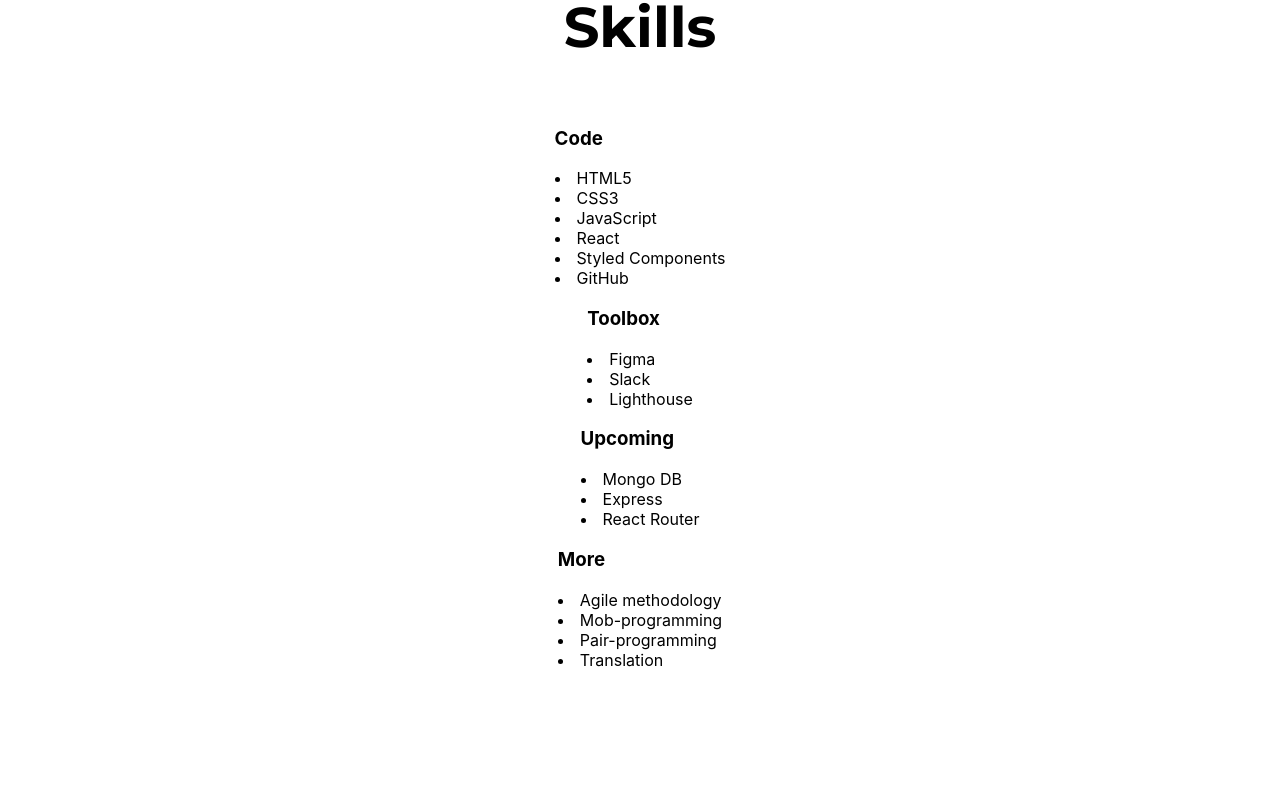
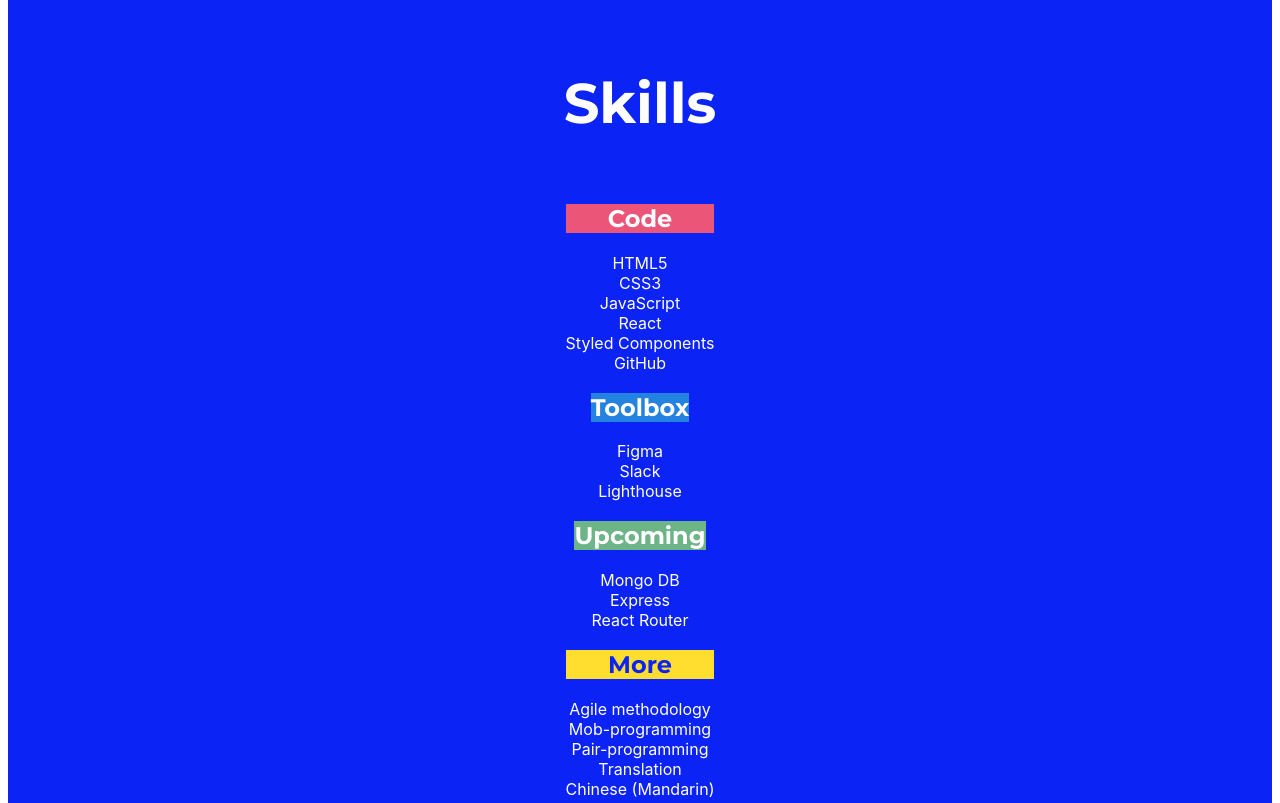
Before and after one commit to viktoria-olo/project-portfolio, a React (Vite) app in the folder my-portfolio/: page / in a window 1280 px wide. Shown: the part 1337-2140 px from the top of the page. Built offline with nearby package versions, Linux system fonts and the light colour scheme; no server answers.

Commit message:
img json + tech

```diff
--- a/my-portfolio/src/App.jsx
+++ b/my-portfolio/src/App.jsx
@@ -1,5 +1,5 @@
 import "./App.css";
-import { Home } from "./Sections/Home";
+import { Home } from "./sections/Home";
 
 export const App = () => {
   return (
--- a/my-portfolio/src/Sections/Skills.css
+++ b/my-portfolio/src/Sections/Skills.css
@@ -3,4 +3,28 @@
   flex-direction: column;
   align-items: center;
   justify-content: center;
+  background-color: #0b24f5;
+  color: #fff;
+  text-align: center;
+  padding: 80px 16px;
 }
+
+.code-headline {
+  color: #fff;
+  background-color: #eb5577;
+}
+
+.toolbox-headline {
+  color: #fff;
+  background-color: #2483e0;
+}
+
+.upcoming-headline {
+  color: #fff;
+  background-color: #6db486;
+}
+
+.more-headline {
+  color: #0b24f5;
+  background-color: #ffde30;
+}
--- a/my-portfolio/src/Sections/Skills.jsx
+++ b/my-portfolio/src/Sections/Skills.jsx
@@ -21,15 +21,32 @@
     "Mob-programming",
     "Pair-programming",
     "Translation",
+    "Chinese (Mandarin)",
   ];
 
   return (
     <section className="skills-section">
       <Headline headlineStyle="section-headline" headline="Skills" />
-      <SkillList skillTitle="Code" skills={codeSkills} />
-      <SkillList skillTitle="Toolbox" skills={toolboxSkills} />
-      <SkillList skillTitle="Upcoming" skills={upcomingSkills} />
-      <SkillList skillTitle="More" skills={moreSkills} />
+      <SkillList
+        skillHeadline="code-headline"
+        skillTitle="Code"
+        skills={codeSkills}
+      />
+      <SkillList
+        skillHeadline="toolbox-headline"
+        skillTitle="Toolbox"
+        skills={toolboxSkills}
+      />
+      <SkillList
+        skillHeadline="upcoming-headline"
+        skillTitle="Upcoming"
+        skills={upcomingSkills}
+      />
+      <SkillList
+        skillHeadline="more-headline"
+        skillTitle="More"
+        skills={moreSkills}
+      />
     </section>
   );
 };
--- /dev/null
+++ b/my-portfolio/src/Sections/repoImages.json
@@ -0,0 +1,27 @@
+[
+  {
+    "altText": "happy thoughts project image",
+    "repoID": 774386088,
+    "imageUrl": "/images/happy-thoughts.jpg"
+  },
+  {
+    "altText": "library project image",
+    "repoID": 759009670,
+    "imageUrl": "/images/books.jpg"
+  },
+  {
+    "altText": "music releases project image",
+    "repoID": 768010316,
+    "imageUrl": "/images/music-record.jpg"
+  },
+  {
+    "altText": "survey project image",
+    "repoID": 770952235,
+    "imageUrl": "/images/survey-clipboard.jpg"
+  },
+  {
+    "altText": "weather app project image",
+    "repoID": 763691885,
+    "imageUrl": "/images/weather.jpg"
+  }
+]
--- a/my-portfolio/src/components/Headline.css
+++ b/my-portfolio/src/components/Headline.css
@@ -15,3 +15,11 @@
   font-weight: 700;
   line-height: normal;
 }
+
+.skills-headline {
+  font-family: "Montserrat";
+  font-size: 24px;
+  font-style: normal;
+  font-weight: 600;
+  line-height: normal;
+}
--- a/my-portfolio/src/components/Headline.jsx
+++ b/my-portfolio/src/components/Headline.jsx
@@ -1,5 +1,9 @@
 import "./Headline.css";
 
 export const Headline = ({ headlineStyle, headline }) => {
-  return <h1 className={headlineStyle}>{headline}</h1>;
+  return (
+    <h1 className={headlineStyle}>
+      {headline}
+    </h1>
+  );
 };
--- a/my-portfolio/src/components/Image.jsx
+++ b/my-portfolio/src/components/Image.jsx
@@ -1,9 +1,5 @@
 import "./Image.css";
 
 export const Image = ({ className, link, altText }) => {
-  return (
-    <div>
-      <img className={className} src={link} alt={altText} />
-    </div>
-  );
+  return <img className={className} src={link} alt={altText} />;
 };
--- a/my-portfolio/src/components/List.css
+++ b/my-portfolio/src/components/List.css
@@ -14,3 +14,10 @@
   margin-top: 3px;
   padding: 2px 6px;
 }
+
+.skill-list {
+  list-style-type: none;
+  padding: 0;
+  margin: 0;
+  text-align: center;
+}
--- a/my-portfolio/src/components/ProjectCards.jsx
+++ b/my-portfolio/src/components/ProjectCards.jsx
@@ -1,22 +1,20 @@
 import { Button } from "./Button";
 import { Image } from "../components/Image";
 import { List } from "./List";
+import github from "/icons/github.svg";
+import liveDemo from "/icons/liveDemo.svg";
 import "./ProjectCards.css";
+import repoImages from "../sections/repoImages.json";
 
 export const ProjectCards = ({ projects }) => {
-  const imageLinks = {
-    774386088: "../../public/images/happy-thoughts.jpg", // Happy Thoughts
-    759009670: "../../public/images/books.jpg", // Library
-    768010316: "../../public/images/music-record.jpg", // Music Releases
-    770952235: "../../public/images/survey-clipboard.jpg", // Survey
-    763691885: "../../public/images/weather.jpg", // Weather App
-  };
-
   return (
     <>
       {projects && (
         <div className="project-cards-div">
           {projects.map((project) => {
+            const repoImage = repoImages.find(
+              (img) => img.repoID === project.id
+            );
             if (
               project.id !== 756390333 &&
               project.id !== 749447525 &&
@@ -27,8 +25,8 @@
                 <div className="project-card" key={project.id}>
                   <Image
                     className="project-image"
-                    link={imageLinks[project.id]}
-                    altText="project image"
+                    link={repoImage?.imageUrl}
+                    altText={repoImage?.altText}
                   />
                   <h2>
                     {project.name.replace("project", "").replace(/-/g, " ")}
@@ -37,14 +35,14 @@
                   <List topics={project.topics} />
                   <Button
                     buttonStyle="project-btn live-demo-btn"
-                    icon="../../public/icons/Live-Demo.svg"
+                    icon={liveDemo}
                     altText="view the page button"
                     link={project.homepage}
                     buttonText="Live demo"
                   />
                   <Button
                     buttonStyle="project-btn view-code-btn"
-                    icon="../../public/icons/github.svg"
+                    icon={github}
                     altText="view the code button"
                     link={project.html_url}
                     buttonText="View the code"
--- a/my-portfolio/src/components/SkillList.jsx
+++ b/my-portfolio/src/components/SkillList.jsx
@@ -1,10 +1,18 @@
-export const SkillList = ({ skillTitle, skills }) => {
+import { Headline } from "./Headline";
+import "./List.css";
+
+export const SkillList = ({ skillHeadline, skillTitle, skills }) => {
   return (
     <div>
-      <h3>{skillTitle}</h3>
-      {skills.map((skill, index) => (
-        <li key={index}>{skill}</li>
-      ))}
+      <Headline
+        headlineStyle={`skills-headline ${skillHeadline}`}
+        headline={skillTitle}
+      />
+      <ul className="skill-list">
+        {skills.map((skill, index) => (
+          <li key={index}>{skill}</li>
+        ))}
+      </ul>
     </div>
   );
 };
```
Also changed, not shown: my-portfolio/public/icons/Read-On-Medium.svg (deleted), my-portfolio/public/icons/liveDemo.svg (renamed from my-portfolio/public/icons/Live-Demo.svg).
